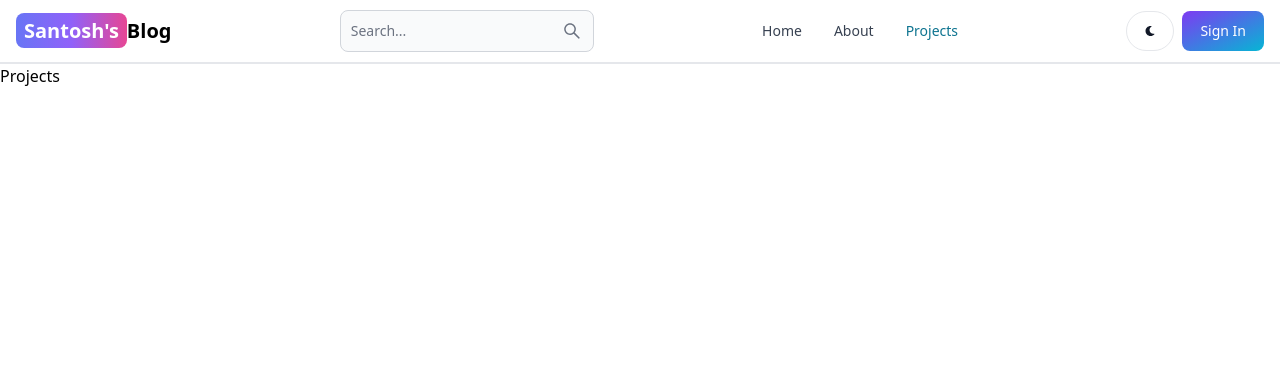
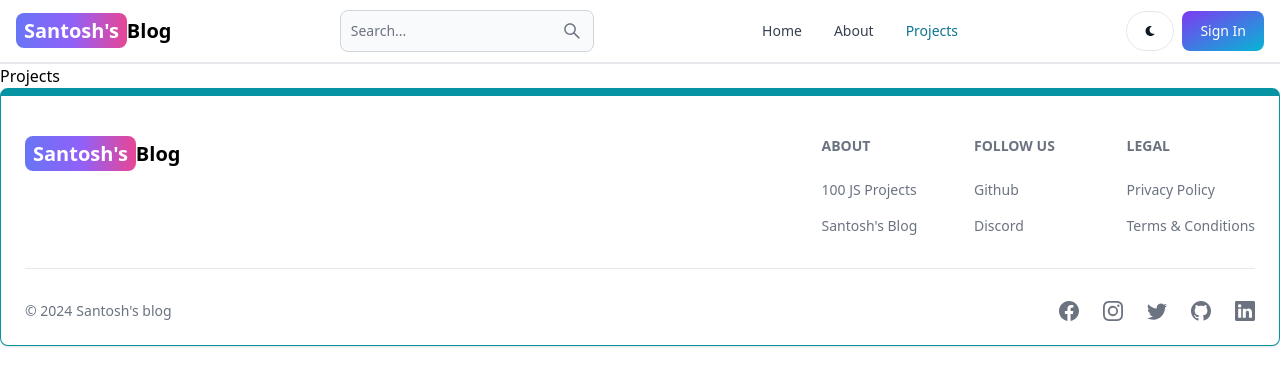
Before and after one commit to Santosh177/MERN_BLOG, a React (Vite) app in the folder client/: page /projects in a window 1280 px wide. Shown: the top 386 px of the page. Built offline with nearby package versions, Linux system fonts and the light colour scheme.

Commit message:
add the footer

```diff
--- a/client/src/App.jsx
+++ b/client/src/App.jsx
@@ -7,6 +7,7 @@
 import Dashboard from './pages/Dashboard'
 import Projects from './pages/Projects'
 import Header from './components/Header'
+import Footer from './components/Footer';
 
 export default function App() {
   return (
@@ -20,6 +21,7 @@
     <Route path="/dashboard" element={<Dashboard />} />
     <Route path="/projects" element={<Projects />} />
     </Routes>
+    <Footer/>
     </BrowserRouter>
 
   )
--- /dev/null
+++ b/client/src/components/Footer.jsx
@@ -0,0 +1,81 @@
+import { Footer } from 'flowbite-react';
+import { Link } from 'react-router-dom';
+import { BsFacebook, BsInstagram, BsTwitter, BsGithub, BsDribbble, BsLinkedin } from 'react-icons/bs';
+export default function FooterCom() {
+  return (
+    <Footer container className='border border-t-8 border-teal-500'>
+      <div className='w-full max-w-7xl mx-auto'>
+        <div className='grid w-full justify-between sm:flex md:grid-cols-1'>
+          <div className='mt-5'>
+            <Link
+              to='/'
+              className='self-center whitespace-nowrap text-lg sm:text-xl font-semibold dark:text-white'
+            >
+              <span className='px-2 py-1 bg-gradient-to-r from-indigo-500 via-purple-500 to-pink-500 rounded-lg text-white'>
+                Santosh's
+              </span>
+              Blog
+            </Link>
+          </div>
+          <div className='grid grid-cols-2 gap-8 mt-4 sm:grid-cols-3 sm:gap-6'>
+            <div>
+              <Footer.Title title='About' />
+              <Footer.LinkGroup col>
+                <Footer.Link
+                  href='https://www.100jsprojects.com'
+                  target='_blank'
+                  rel='noopener noreferrer'
+                >
+                  100 JS Projects
+                </Footer.Link>
+                <Footer.Link
+                  href='/about'
+                  target='_blank'
+                  rel='noopener noreferrer'
+                >
+                  Santosh's Blog
+                </Footer.Link>
+              </Footer.LinkGroup>
+            </div>
+            <div>
+              <Footer.Title title='Follow us' />
+              <Footer.LinkGroup col>
+                <Footer.Link
+                  href='https://github.com/Santosh177'
+                  target='_blank'
+                  rel='noopener noreferrer'
+                >
+                  Github
+                </Footer.Link>
+                <Footer.Link href='#'>Discord</Footer.Link>
+              </Footer.LinkGroup>
+            </div>
+            <div>
+              <Footer.Title title='Legal' />
+              <Footer.LinkGroup col>
+                <Footer.Link href='#'>Privacy Policy</Footer.Link>
+                <Footer.Link href='#'>Terms &amp; Conditions</Footer.Link>
+              </Footer.LinkGroup>
+            </div>
+          </div>
+        </div>
+        <Footer.Divider />
+        <div className='w-full sm:flex sm:items-center sm:justify-between'>
+          <Footer.Copyright
+            href='#'
+            by="Santosh's blog"
+            year={new Date().getFullYear()}
+          />
+          <div className="flex gap-6 sm:mt-0 mt-4 sm:justify-center">
+            <Footer.Icon href='#' icon={BsFacebook}/>
+            <Footer.Icon href='https://www.instagram.com/santoshgupta2284/' icon={BsInstagram}/>
+            <Footer.Icon href='#' icon={BsTwitter}/>
+            <Footer.Icon href='https://github.com/Santosh177' icon={BsGithub}/>
+            <Footer.Icon href='https://www.linkedin.com/in/santosh-kumar-agrawal-674007194/' icon={BsLinkedin}/>
+
+          </div>
+        </div>
+      </div>
+    </Footer>
+  );
+}
```
